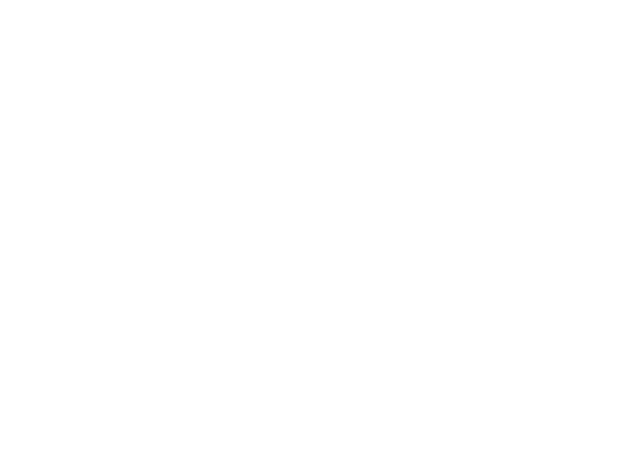
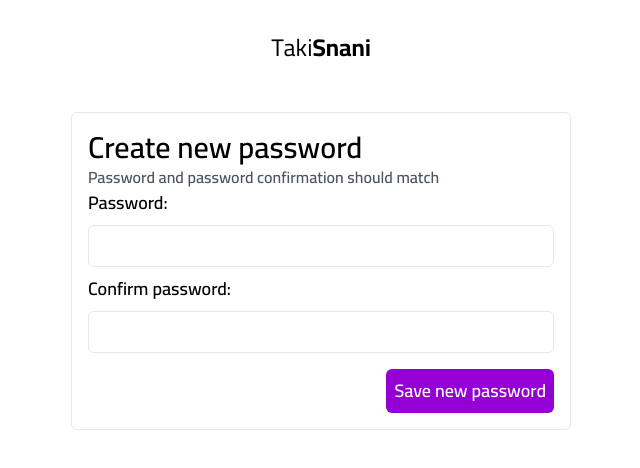
Before and after one commit to gittakisnani/clothes-e-commerce-client, a React (Create React App) app: page /newpassword in a window 1280 px wide. Shown: the top 468 px of the page, without its empty margins (319-959 px from the left). Built offline with nearby package versions, Linux system fonts and the light colour scheme.

Commit message:
Fixed links and added reset password pages

```diff
--- a/src/App.tsx
+++ b/src/App.tsx
@@ -7,6 +7,9 @@ import Layout from "./components/Layout";
 import HeaderLayout from "./components/HeaderLayout";
 import AddProductPage from "./pages/AddProductPage";
 import EditProductPage from "./pages/EditProductPage";
+import ForgotPassword from "./pages/ForgotPassword";
+import ResetCode from "./pages/ResetCode";
+import NewPassword from "./pages/ReCreatePassword";
 function App() {
   return (
     <Routes>
@@ -14,6 +17,9 @@ function App() {
         {/* Public Routes */}
         <Route path="login" element={<LoginPage />} />
         <Route path="register" element={<RegistrationPage />} />
+        <Route path="forgotpassword" element={<ForgotPassword />} />
+        <Route path="resetcode" element={<ResetCode />} />
+        <Route path="newpassword" element={<NewPassword />} />
         <Route path="" element={<HeaderLayout />}>
           <Route index element={<Content />} />
           <Route path="product/:id" element={<ProductPage />} />
--- a/src/components/Layout.tsx
+++ b/src/components/Layout.tsx
@@ -2,9 +2,9 @@ import { Outlet } from 'react-router-dom';
 
 const Layout = () => {
   return (
-    <div className="w-full max-w-[1400px] mx-auto relative">
+    <main className="w-full max-w-[1400px] mx-auto relative bg-white">
       <Outlet />
-    </div>
+    </main>
   )
 }
 
--- /dev/null
+++ b/src/pages/ForgotPassword.tsx
@@ -0,0 +1,43 @@
+import { SyntheticEvent, useState } from "react"
+import { Link, useNavigate } from "react-router-dom"
+
+const ForgotPassword = () => {
+  const [email, setEmail] = useState('')
+  const canSend = Boolean(email)
+  const navigate = useNavigate()
+
+  const handleSubmit = (e: SyntheticEvent) => {
+    e.preventDefault();
+    if(!canSend) return;
+    navigate('/resetcode')
+
+    // DB stuff
+  }
+  return (
+    <div className='h-screen p-4 md:p-6 bg-white'>
+        <header className="p-2 flex items-center justify-center">
+          <Link to='/'><p className="text-2xl">Taki<span className="font-bold">Snani</span></p></Link>
+        </header>
+        <form onSubmit={handleSubmit} className='p-4 rounded-md bg-white border w-full max-w-[500px] mx-auto my-10 flex flex-col'>
+            <h3 className='text-xl md:text-3xl font-semibold'>Reset Password</h3>
+            <label htmlFor="email" className='flex flex-col gap-2 w-full'>
+                <p className='text-lg font-semibold'>Your email:</p>
+                <input
+                value={email}
+                onChange={e => setEmail(e.target.value)}
+                type="email"
+                id='email'
+                className='p-2 rounded-md'
+                />
+            </label>
+
+            <button
+            className="bg-purplePrimary text-white font-semibold text-lg p-2 rounded-md mt-4 self-end disabled:cursor-not-allowed"
+            disabled={!canSend}
+            >Send reset code</button>
+        </form>
+    </div>
+  )
+}
+
+export default ForgotPassword
--- a/src/pages/LoginPage.tsx
+++ b/src/pages/LoginPage.tsx
@@ -2,6 +2,7 @@ import { useEffect } from 'react'
 import { BsTwitter, AiOutlineGithub, BsFacebook } from '../Icons'
 import { handleMetaTags, setPageTitle } from '../utils/pageUtils'
 import { OAuthHoverClass } from './RegistrationPage'
+import { Link } from 'react-router-dom'
 const LoginPage = () => {
     useEffect(() => {
         setPageTitle('Login Page')
@@ -14,7 +15,7 @@ const LoginPage = () => {
                 <p className="text-2xl pb-4">Taki<span className="font-bold">Snani</span></p>
                 <div>
                     <h1 className=''>Login to your account</h1>
-                    <p className='pb-2'>Don't have account yet? <a href="#" className='font-semibold text-purplePrimary'>Register</a></p>
+                    <div className='pb-2 flex gap-2 items-center'>Don't have account yet? <Link to='/register'><p className='font-bold text-purplePrimary'>Register</p></Link></div>
                 </div>
                 <label className='flex flex-col gap-1' htmlFor="email">
                     Email address
@@ -39,7 +40,7 @@ const LoginPage = () => {
                     />
                     Remember me
                     </label>
-                    <a href="#" className='text-purplePrimary font-semibold'>Forgot your password?</a>
+                    <Link to='/forgotpassword' className='text-purplePrimary font-bold '>Forgot your password?</Link>
                 </div>
 
                 <button className='font-bold w-full rounded-md p-2 text-white bg-purplePrimary'>Login</button>
--- /dev/null
+++ b/src/pages/ReCreatePassword.tsx
@@ -0,0 +1,57 @@
+import { SyntheticEvent, useState } from "react"
+import { Link, useNavigate } from "react-router-dom"
+
+const NewPassword = () => {
+  const [pwd, setPwd] = useState('')
+  const [pwdConfirm, setPwdConfirm] = useState('')
+  const canSave = [pwd, pwdConfirm].every(Boolean) && pwd === pwdConfirm
+  const navigate = useNavigate()
+
+  const handleSubmit = (e: SyntheticEvent) => {
+    e.preventDefault();
+    if(!canSave) return;
+    navigate('/')
+
+    // DB stuff
+  }
+
+
+  return (
+    <div className='h-screen p-4 md:p-6 bg-white'>
+        <header className="p-2 flex items-center justify-center">
+          <Link to='/'><p className="text-2xl">Taki<span className="font-bold">Snani</span></p></Link>
+        </header>
+        <form onSubmit={handleSubmit} className='p-4 rounded-md bg-white border w-full max-w-[500px] mx-auto my-10 flex flex-col'>
+            <h3 className='text-xl md:text-3xl font-semibold'>Create new password</h3>
+            <p className="text-gray-600 font-semibold">Password and password confirmation should match</p>
+            <label htmlFor="pwd" className='flex flex-col gap-2 w-full'>
+                <p className='text-lg font-semibold'>Password:</p>
+                <input
+                value={pwd}
+                onChange={e => setPwd(e.target.value)}
+                type="password"
+                id='pwd'
+                className='p-2 rounded-md'
+                />
+            </label>
+            <label htmlFor="pwd2" className='flex flex-col gap-2 w-full mt-2'>
+                <p className='text-lg font-semibold'>Confirm password:</p>
+                <input
+                value={pwdConfirm}
+                onChange={e => setPwdConfirm(e.target.value)}
+                type="password"
+                id='pwd2'
+                className='p-2 rounded-md'
+                />
+            </label>
+
+            <button
+            className="bg-purplePrimary text-white font-semibold text-lg p-2 rounded-md mt-4 self-end disabled:cursor-not-allowed"
+            disabled={!canSave}
+            >Save new password</button>
+        </form>
+    </div>
+  )
+}
+
+export default NewPassword
--- a/src/pages/RegistrationPage.tsx
+++ b/src/pages/RegistrationPage.tsx
@@ -1,4 +1,5 @@
 import { useEffect } from 'react'
+import { Link } from 'react-router-dom'
 import { BsTwitter, AiOutlineGithub, BsFacebook } from '../Icons'
 import { handleMetaTags, setPageTitle } from '../utils/pageUtils'
 
@@ -22,7 +23,7 @@ const RegistrationPage = () => {
         <p className="text-2xl pb-4">Taki<span className="font-bold">Snani</span></p>
         <div className='flex-1 flex flex-col justify-center'>
         <h1 className=''>Create new account</h1>
-        <p className='pb-6'>Already have an account? <a href='#' className='font-semibold text-purplePrimary'>Login</a></p>
+        <p className='pb-6'>Already have an account? <Link to='/login' className='font-bold text-purplePrimary'>Login</Link></p>
 
         <p className='font-semibold opacity-80'>Register with</p>
         <div className='grid grid-cols-3 gap-2 mt-2'>
--- /dev/null
+++ b/src/pages/ResetCode.tsx
@@ -0,0 +1,45 @@
+import { SyntheticEvent, useState } from "react"
+import { Link, useNavigate } from "react-router-dom"
+
+const ResetCode = () => {
+  const [code, setCode] = useState('')
+  const canReset = Boolean(code) // && code === resetcode that we've sent.
+  const navigate = useNavigate()
+
+  const handleSubmit = (e: SyntheticEvent) => {
+    e.preventDefault();
+    if(!canReset) return;
+    navigate('/newpassword')
+
+    // DB stuff
+  }
+  return (
+    <div className='h-screen p-4 md:p-6 bg-white'>
+        <header className="p-2 flex items-center justify-center">
+          <Link to='/'><p className="text-2xl">Taki<span className="font-bold">Snani</span></p></Link>
+        </header>
+        <form onSubmit={handleSubmit} className='p-4 rounded-md bg-white border w-full max-w-[500px] mx-auto my-10 flex flex-col'>
+            <h3 className='text-xl md:text-3xl font-semibold'>Reset Password</h3>
+            <p className="text-gray-600 font-semibold">Please check your email m**@**.**, we've sent you reset code</p>
+            <label htmlFor="code" className='flex flex-col gap-2 w-full'>
+                <p className='text-lg font-semibold'>Reset code:</p>
+                <input
+                value={code}
+                onChange={e => setCode(e.target.value)}
+                type="text"
+                id='code'
+                className='p-2 rounded-md'
+                autoComplete="off"
+                />
+            </label>
+
+            <button
+            className="bg-purplePrimary text-white font-semibold text-lg p-2 rounded-md mt-4 self-end disabled:cursor-not-allowed"
+            disabled={!canReset}
+            >Create new password</button>
+        </form>
+    </div>
+  )
+}
+
+export default ResetCode
```
